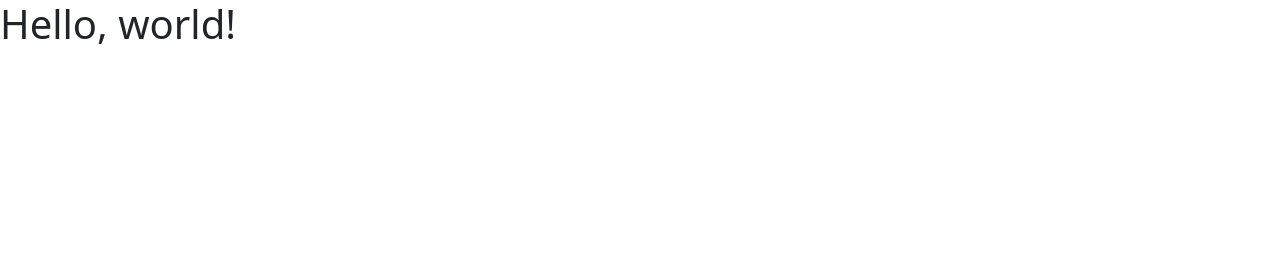
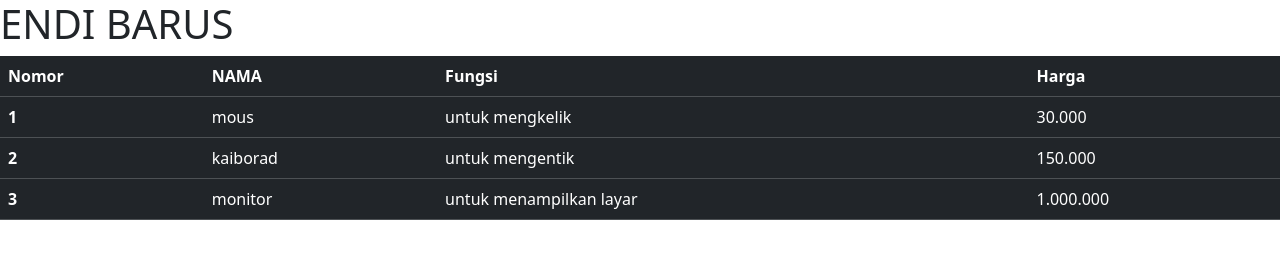
Before and after one commit to EndiBarus/EndiBarus.github.io, a plain HTML site: page peralatanjaringan/index.html in a window 1280 px wide. Drawn offline with nearby package versions, Linux system fonts and the light colour scheme.

Commit message:
Update index.html

```diff
--- a/peralatanjaringan/index.html
+++ b/peralatanjaringan/index.html
@@ -7,7 +7,37 @@
     <link href="https://cdn.jsdelivr.net/npm/bootstrap@5.3.2/dist/css/bootstrap.min.css" rel="stylesheet" integrity="sha384-T3c6CoIi6uLrA9TneNEoa7RxnatzjcDSCmG1MXxSR1GAsXEV/Dwwykc2MPK8M2HN" crossorigin="anonymous">
   </head>
   <body>
-    <h1>Hello, world!</h1>
+    <h1>ENDI BARUS</h1>
     <script src="https://cdn.jsdelivr.net/npm/bootstrap@5.3.2/dist/js/bootstrap.bundle.min.js" integrity="sha384-C6RzsynM9kWDrMNeT87bh95OGNyZPhcTNXj1NW7RuBCsyN/o0jlpcV8Qyq46cDfL" crossorigin="anonymous"></script>
   </body>
 </html>
+<table class="table table-dark">
+  <thead>
+    <tr>
+      <th scope="col">Nomor</th>
+      <th scope="col">NAMA</th>
+      <th scope="col">Fungsi</th>
+      <th scope="col">Harga</th>
+    </tr>
+  </thead>
+  <tbody>
+    <tr>
+      <th scope="row">1</th>
+      <td>mous</td>
+      <td>untuk mengkelik </td>
+      <td>30.000</td>
+    </tr>
+    <tr>
+      <th scope="row">2</th>
+      <td>kaiborad </td>
+      <td>untuk mengentik</td>
+      <td>150.000</td>
+    </tr>
+    <tr>
+      <th scope="row">3</th>
+      <td>monitor</td>
+      <td>untuk menampilkan layar</td>
+      <td>1.000.000</td>
+    </tr>
+  </tbody>
+</table>
```
